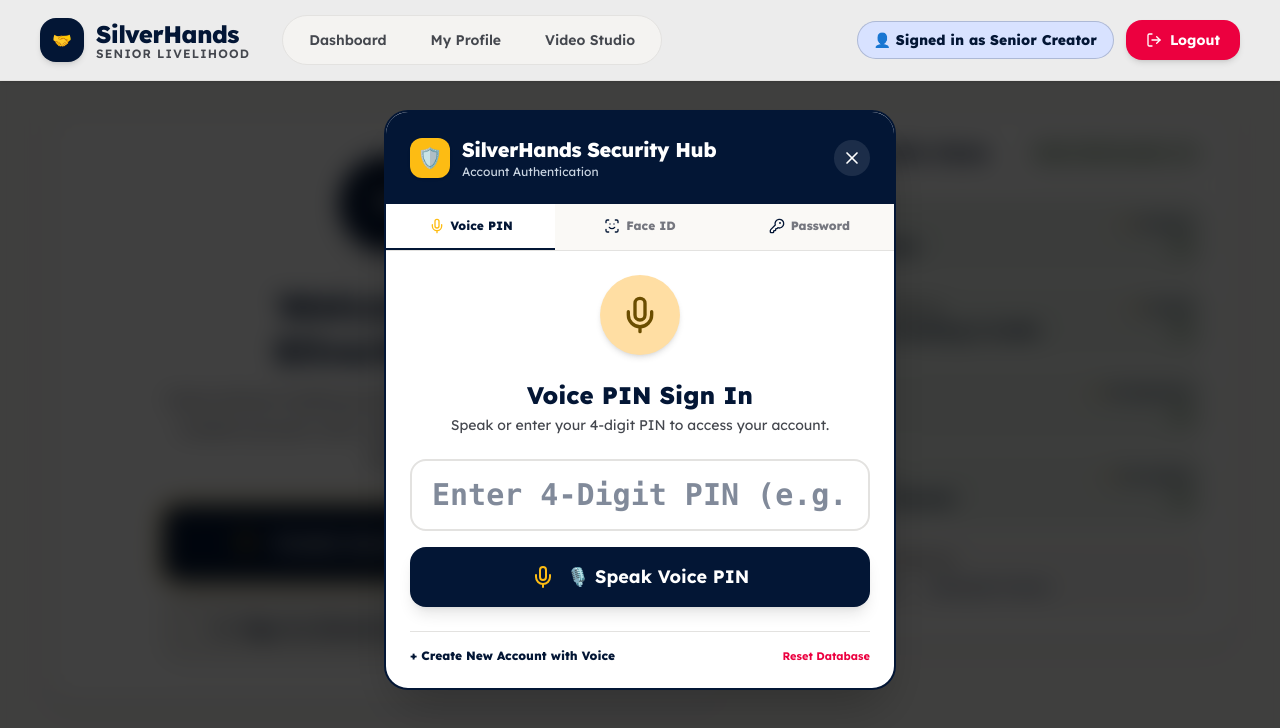
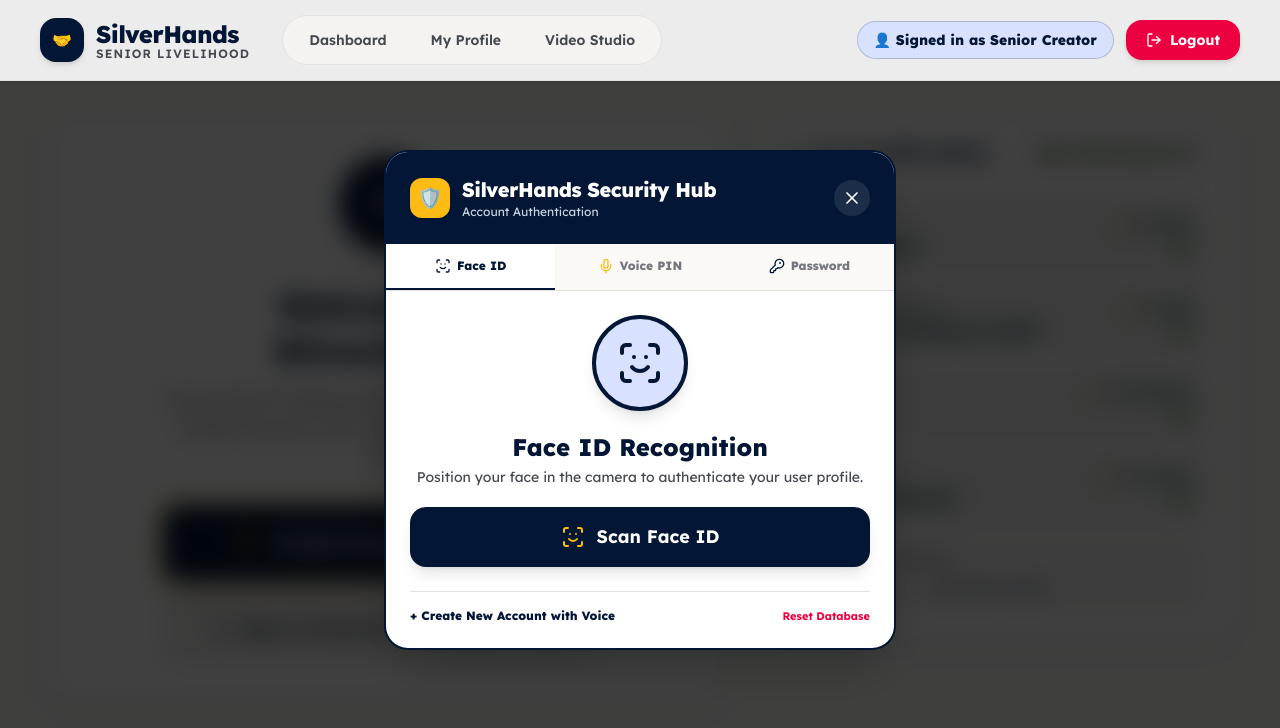
Before and after one commit to aravindsmailoff/silverhands, a Next.js app: page / in a window 1280 px wide. Both pictures are taken after a click on the button "Sign In (Facial Scan / Voice / PIN)". Shown: the top 728 px of the page. Built offline with nearby package versions, Linux system fonts and the light colour scheme.

Commit message:
Enforce strict zero-fallback Face ID authentication and remove account selector bar

```diff
--- a/components/SignInModal.tsx
+++ b/components/SignInModal.tsx
@@ -4,7 +4,7 @@ import React, { useState, useRef, useEffect } from 'react';
 import { useRouter } from 'next/navigation';
 import {
   Camera, KeyRound, Mic, ShieldCheck, CheckCircle2, X, Sparkles, RefreshCw,
-  Sun, Moon, Zap, UserCheck, PlusCircle, Lock, ScanFace, UserPlus, AlertCircle, Trash2, User
+  UserCheck, ScanFace, AlertCircle, Trash2, Lock
 } from 'lucide-react';
 import { voiceService } from '@/lib/voice';
 import {
@@ -27,7 +27,10 @@ async function compareFacePhotos(liveCanvas: HTMLCanvasElement, targetPhotoUrl:
   return new Promise((resolve) => {
     if (!targetPhotoUrl) { resolve(0); return; }
     const img = new Image();
-    img.crossOrigin = 'anonymous';
+    // Only set crossOrigin for external http URLs, not base64 data URLs
+    if (targetPhotoUrl.startsWith('http')) {
+      img.crossOrigin = 'anonymous';
+    }
     img.onload = () => {
       try {
         const size = 32;
@@ -74,7 +77,7 @@ async function compareFacePhotos(liveCanvas: HTMLCanvasElement, targetPhotoUrl:
 
 export default function SignInModal({ isOpen, onClose, onSuccess, onStartVoiceOnboarding }: SignInModalProps) {
   const router = useRouter();
-  const [activeTab, setActiveTab] = useState<'voice_pin' | 'face' | 'password'>('voice_pin');
+  const [activeTab, setActiveTab] = useState<'face' | 'voice_pin' | 'password'>('face');
 
   // Voice PIN state
   const [voicePinInput, setVoicePinInput] = useState('');
@@ -161,7 +164,7 @@ export default function SignInModal({ isOpen, onClose, onSuccess, onStartVoiceOn
     }
   };
 
-  // --- TAB 1: VOICE PIN MATCHING ---
+  // --- TAB 1: STRICT VOICE PIN MATCHING ---
   const processVoicePinSubmission = async (pin: string) => {
     setPinErrorMsg(null);
     if (!pin || pin.length < 4) {
@@ -192,8 +195,8 @@ export default function SignInModal({ isOpen, onClose, onSuccess, onStartVoiceOn
       voiceService.speak(`Voice PIN recognized! Welcome back, ${userName}!`, 'en-IN');
       setTimeout(() => completeSignIn(userName), 1200);
     } else {
-      setPinErrorMsg("Voice PIN not recognized. Please check your PIN or tap Create New Account.");
-      voiceService.speak("Voice PIN not recognized. Please try again or create a new account.", 'en-IN');
+      setPinErrorMsg("Access Denied: Voice PIN not recognized for any registered user.");
+      voiceService.speak("Access denied. Voice PIN not recognized.", 'en-IN');
     }
   };
 
@@ -216,7 +219,7 @@ export default function SignInModal({ isOpen, onClose, onSuccess, onStartVoiceOn
     });
   };
 
-  // --- TAB 2: ACCURATE FACE ID RECOGNITION WITH PERCEPTUAL IMAGE MATCHING ---
+  // --- TAB 2: STRICT FACE ID RECOGNITION (NO FALLBACKS) ---
   const startCameraScan = async () => {
     setIsScanningFace(true);
     setFaceVerified(false);
@@ -241,6 +244,7 @@ export default function SignInModal({ isOpen, onClose, onSuccess, onStartVoiceOn
         setTimeout(async () => {
           let bestMatchUser: string | null = null;
           let highestScore = 0;
+          const SIMILARITY_THRESHOLD = 50; // Required similarity score
 
           if (videoRef.current) {
             const video = videoRef.current;
@@ -255,7 +259,7 @@ export default function SignInModal({ isOpen, onClose, onSuccess, onStartVoiceOn
               for (const acc of registeredAccountsList) {
                 if (acc.photoUrl) {
                   const score = await compareFacePhotos(canvas, acc.photoUrl);
-                  if (score > highestScore) {
+                  if (score >= SIMILARITY_THRESHOLD && score > highestScore) {
                     highestScore = score;
                     bestMatchUser = acc.userName;
                   }
@@ -264,29 +268,17 @@ export default function SignInModal({ isOpen, onClose, onSuccess, onStartVoiceOn
             }
           }
 
-          // If no face photo matched or only 1 registered account exists, use closest user account
-          if (!bestMatchUser) {
-            if (registeredAccountsList.length === 1) {
-              bestMatchUser = registeredAccountsList[0].userName;
-            } else if (registeredAccountsList.length > 1) {
-              const active = getActiveUserAccount();
-              if (active && registeredAccountsList.some(a => a.userName.toLowerCase() === active.toLowerCase())) {
-                bestMatchUser = active;
-              } else {
-                bestMatchUser = registeredAccountsList[0].userName;
-              }
-            }
-          }
-
+          // Strict checking: ONLY log in if a valid face match was found
           if (bestMatchUser) {
             setDetectedAccountName(bestMatchUser);
             setFaceVerified(true);
             voiceService.speak(`Face Recognized! Welcome back, ${bestMatchUser}!`, 'en-IN');
             setTimeout(() => completeSignIn(bestMatchUser!), 1400);
           } else {
+            stopCamera();
             setIsScanningFace(false);
-            setFaceErrorMsg("No registered user account found with Face ID. Please create a new account.");
-            voiceService.speak("No registered face account found. Please create a new account.", 'en-IN');
+            setFaceErrorMsg("Face ID Not Recognized. Access Denied.");
+            voiceService.speak("Face ID not recognized. Access denied.", 'en-IN');
           }
         }, 2200);
 
@@ -301,7 +293,7 @@ export default function SignInModal({ isOpen, onClose, onSuccess, onStartVoiceOn
     }
   };
 
-  // --- TAB 3: PASSWORD MATCHING ---
+  // --- TAB 3: STRICT PASSWORD MATCHING ---
   const handlePasswordSubmit = async (e: React.FormEvent) => {
     e.preventDefault();
     setPasswordErrorMsg(null);
@@ -312,7 +304,7 @@ export default function SignInModal({ isOpen, onClose, onSuccess, onStartVoiceOn
       const cleanPass = passwordInput.trim().toLowerCase();
       const dbMatch = registeredAccountsList.find(acc => {
         const p = (acc.password || '').trim().toLowerCase();
-        return p && (p === cleanPass || p.includes(cleanPass) || cleanPass.includes(p));
+        return p && (p === cleanPass);
       });
       if (dbMatch) {
         matchedAccount = {
@@ -329,8 +321,8 @@ export default function SignInModal({ isOpen, onClose, onSuccess, onStartVoiceOn
       voiceService.speak(`Password Recognized! Welcome back, ${userName}!`, 'en-IN');
       completeSignIn(userName);
     } else {
-      setPasswordErrorMsg("Incorrect password for this account. Please try again.");
-      voiceService.speak("Incorrect password. Please try again.", 'en-IN');
+      setPasswordErrorMsg("Access Denied: Incorrect password. Please try again.");
+      voiceService.speak("Access denied. Incorrect password.", 'en-IN');
     }
   };
 
@@ -380,32 +372,19 @@ export default function SignInModal({ isOpen, onClose, onSuccess, onStartVoiceOn
           </button>
         </div>
 
-        {/* Registered Accounts Selector Bar (If multiple accounts exist) */}
-        {registeredAccountsList.length > 0 && (
-          <div className="px-6 py-3 bg-[#FAF9F6] border-b border-[#E3E2E0]">
-            <div className="text-[11px] font-extrabold text-[#44474E] uppercase tracking-wider mb-2">
-              Select Your Account:
-            </div>
-            <div className="flex flex-wrap gap-2">
-              {registeredAccountsList.map((acc, idx) => (
-                <button
-                  key={idx}
-                  onClick={() => {
-                    setDetectedAccountName(acc.userName);
-                    completeSignIn(acc.userName);
-                  }}
-                  className="inline-flex items-center gap-2 px-3 py-1.5 bg-white border-2 border-[#E3E2E0] hover:border-[#031635] rounded-full text-xs font-bold text-[#031635] shadow-sm transition active:scale-95"
-                >
-                  <User className="w-3.5 h-3.5 text-[#031635]" />
-                  {acc.userName}
-                </button>
-              ))}
-            </div>
-          </div>
-        )}
-
         {/* Auth Mode Tabs */}
         <div className="flex border-b border-[#E3E2E0] bg-[#FAF9F6]">
+          <button
+            onClick={() => { stopCamera(); setIsScanningFace(false); setActiveTab('face'); }}
+            className={`flex-1 py-3.5 px-3 text-xs font-extrabold flex items-center justify-center gap-1.5 border-b-2 transition ${
+              activeTab === 'face'
+                ? 'border-[#031635] text-[#031635] bg-white'
+                : 'border-transparent text-[#75777F] hover:text-[#031635]'
+            }`}
+          >
+            <ScanFace className="w-4 h-4 text-[#031635]" /> Face ID
+          </button>
+
           <button
             onClick={() => { stopCamera(); setActiveTab('voice_pin'); }}
             className={`flex-1 py-3.5 px-3 text-xs font-extrabold flex items-center justify-center gap-1.5 border-b-2 transition ${
@@ -415,17 +394,6 @@ export default function SignInModal({ isOpen, onClose, onSuccess, onStartVoiceOn
             }`}
           >
             <Mic className="w-4 h-4 text-[#FDBC13]" /> Voice PIN
-          </button>
-
-          <button
-            onClick={() => { stopCamera(); setIsScanningFace(false); setActiveTab('face'); }}
-            className={`flex-1 py-3.5 px-3 text-xs font-extrabold flex items-center justify-center gap-1.5 border-b-2 transition ${
-              activeTab === 'face'
-                ? 'border-[#031635] text-[#031635] bg-white'
-                : 'border-transparent text-[#75777F] hover:text-[#031635]'
-            }`}
-          >
-            <ScanFace className="w-4 h-4 text-[#031635]" /> Face ID
           </button>
 
           <button
@@ -443,7 +411,73 @@ export default function SignInModal({ isOpen, onClose, onSuccess, onStartVoiceOn
         {/* Modal Body Content */}
         <div className="p-6 space-y-6">
 
-          {/* ==================== TAB 1: VOICE PIN SIGN IN ==================== */}
+          {/* ==================== TAB 1: FACE ID SIGN IN (STRICT RECOGNITION) ==================== */}
+          {activeTab === 'face' && (
+            <div className="text-center space-y-5">
+              {!isScanningFace ? (
+                <div className="space-y-5">
+                  <div className="relative w-24 h-24 bg-[#D8E2FF] text-[#031635] rounded-full flex items-center justify-center mx-auto border-4 border-[#031635] shadow-lg">
+                    <ScanFace className="w-12 h-12 text-[#031635]" />
+                  </div>
+
+                  <div className="space-y-1">
+                    <h3 className="text-2xl font-black text-[#031635]">Face ID Recognition</h3>
+                    <p className="text-sm text-[#44474E]">
+                      Position your face in the camera to authenticate your user profile.
+                    </p>
+                  </div>
+
+                  {faceErrorMsg && (
+                    <div className="p-4 bg-rose-50 border-2 border-rose-300 rounded-2xl text-xs font-bold text-rose-800 text-left flex items-start gap-2 animate-pulse">
+                      <AlertCircle className="w-4 h-4 text-rose-600 shrink-0 mt-0.5" />
+                      <div>{faceErrorMsg}</div>
+                    </div>
+                  )}
+
+                  <button
+                    onClick={startCameraScan}
+                    className="w-full py-4 bg-[#031635] text-white text-lg font-bold rounded-2xl shadow-lg hover:bg-[#1a2b4b] flex items-center justify-center gap-3 transition active:scale-95"
+                  >
+                    <ScanFace className="w-6 h-6 text-[#FDBC13]" /> Scan Face ID
+                  </button>
+                </div>
+              ) : (
+                <div className="space-y-4 flex flex-col items-center relative">
+                  <div className="relative p-4 rounded-full bg-gradient-to-r from-amber-200 via-white to-amber-100 shadow-[0_0_80px_rgba(253,188,19,0.7)]">
+                    <div className="relative w-64 h-64 rounded-full overflow-hidden border-4 border-[#FDBC13] shadow-2xl bg-black flex items-center justify-center">
+                      <video
+                        ref={videoRef}
+                        autoPlay
+                        playsInline
+                        muted
+                        className="w-full h-full object-cover transform -scale-x-100"
+                        style={{ filter: 'brightness(1.35) contrast(1.25)' }}
+                      />
+
+                      <div className="absolute inset-0 border-4 border-dashed border-[#FDBC13] rounded-full animate-spin opacity-80" style={{ animationDuration: '6s' }} />
+
+                      {faceVerified && (
+                        <div className="absolute inset-0 bg-emerald-950/90 backdrop-blur-sm flex flex-col items-center justify-center text-white space-y-2">
+                          <CheckCircle2 className="w-16 h-16 text-emerald-400 animate-bounce" />
+                          <span className="text-xl font-extrabold text-center px-4">
+                            Welcome Back, {detectedAccountName}!
+                          </span>
+                        </div>
+                      )}
+                    </div>
+                  </div>
+
+                  {!faceVerified && (
+                    <div className="text-xs uppercase font-extrabold tracking-widest text-[#2D5A27] flex items-center justify-center gap-1.5">
+                      <RefreshCw className="w-4 h-4 animate-spin text-[#031635]" /> Authenticating Face Biometrics...
+                    </div>
+                  )}
+                </div>
+              )}
+            </div>
+          )}
+
+          {/* ==================== TAB 2: VOICE PIN SIGN IN ==================== */}
           {activeTab === 'voice_pin' && (
             <div className="text-center space-y-6">
               <div className="w-20 h-20 bg-[#FFDEA3] text-[#6B4D00] rounded-full flex items-center justify-center mx-auto shadow-md">
@@ -491,72 +525,6 @@ export default function SignInModal({ isOpen, onClose, onSuccess, onStartVoiceOn
                   {isListeningPin ? 'Listening for 4 digits...' : '🎙️ Speak Voice PIN'}
                 </button>
               </div>
-            </div>
-          )}
-
-          {/* ==================== TAB 2: FACE ID SIGN IN ==================== */}
-          {activeTab === 'face' && (
-            <div className="text-center space-y-5">
-              {!isScanningFace ? (
-                <div className="space-y-5">
-                  <div className="relative w-24 h-24 bg-[#D8E2FF] text-[#031635] rounded-full flex items-center justify-center mx-auto border-4 border-[#031635] shadow-lg">
-                    <ScanFace className="w-12 h-12 text-[#031635]" />
-                  </div>
-
-                  <div className="space-y-1">
-                    <h3 className="text-2xl font-black text-[#031635]">Face ID Recognition</h3>
-                    <p className="text-sm text-[#44474E]">
-                      Position your face in the camera to match your facial biometrics.
-                    </p>
-                  </div>
-
-                  {faceErrorMsg && (
-                    <div className="p-4 bg-amber-50 border-2 border-amber-300 rounded-2xl text-xs font-bold text-amber-800 text-left flex items-start gap-2">
-                      <AlertCircle className="w-4 h-4 text-amber-600 shrink-0 mt-0.5" />
-                      <div>{faceErrorMsg}</div>
-                    </div>
-                  )}
-
-                  <button
-                    onClick={startCameraScan}
-                    className="w-full py-4 bg-[#031635] text-white text-lg font-bold rounded-2xl shadow-lg hover:bg-[#1a2b4b] flex items-center justify-center gap-3 transition active:scale-95"
-                  >
-                    <ScanFace className="w-6 h-6 text-[#FDBC13]" /> Scan Face ID
-                  </button>
-                </div>
-              ) : (
-                <div className="space-y-4 flex flex-col items-center relative">
-                  <div className="relative p-4 rounded-full bg-gradient-to-r from-amber-200 via-white to-amber-100 shadow-[0_0_80px_rgba(253,188,19,0.7)]">
-                    <div className="relative w-64 h-64 rounded-full overflow-hidden border-4 border-[#FDBC13] shadow-2xl bg-black flex items-center justify-center">
-                      <video
-                        ref={videoRef}
-                        autoPlay
-                        playsInline
-                        muted
-                        className="w-full h-full object-cover transform -scale-x-100"
-                        style={{ filter: 'brightness(1.35) contrast(1.25)' }}
-                      />
-
-                      <div className="absolute inset-0 border-4 border-dashed border-[#FDBC13] rounded-full animate-spin opacity-80" style={{ animationDuration: '6s' }} />
-
-                      {faceVerified && (
-                        <div className="absolute inset-0 bg-emerald-950/90 backdrop-blur-sm flex flex-col items-center justify-center text-white space-y-2">
-                          <CheckCircle2 className="w-16 h-16 text-emerald-400 animate-bounce" />
-                          <span className="text-xl font-extrabold text-center px-4">
-                            Welcome Back, {detectedAccountName}!
-                          </span>
-                        </div>
-                      )}
-                    </div>
-                  </div>
-
-                  {!faceVerified && (
-                    <div className="text-xs uppercase font-extrabold tracking-widest text-[#2D5A27] flex items-center justify-center gap-1.5">
-                      <RefreshCw className="w-4 h-4 animate-spin text-[#031635]" /> Matching Facial Biometrics...
-                    </div>
-                  )}
-                </div>
-              )}
             </div>
           )}
 
@@ -610,7 +578,7 @@ export default function SignInModal({ isOpen, onClose, onSuccess, onStartVoiceOn
 
             <button
               onClick={() => {
-                if (confirm("Reset all accounts?")) {
+                if (confirm("Reset database and all saved accounts?")) {
                   resetAllAccountsToBlank();
                   stopCamera();
                   onClose();
--- a/lib/voice-agent.ts
+++ b/lib/voice-agent.ts
@@ -157,19 +157,9 @@ export function findAccountByPassword(passwordInput: string): UserAccountEntry |
     const account = registry[key];
     if (account && account.security && account.security.password) {
       const pass = account.security.password.trim().toLowerCase();
-      if (pass === cleanInput || pass.includes(cleanInput) || cleanInput.includes(pass)) {
+      if (pass === cleanInput || pass === cleanInput) {
         return account;
       }
-    }
-  }
-
-  // Fallback: If 1 account exists, auto-link password
-  if (keys.length === 1) {
-    const singleAccount = registry[keys[0]];
-    if (singleAccount) {
-      singleAccount.security.password = passwordInput;
-      saveAccountsRegistry(registry);
-      return singleAccount;
     }
   }
 
@@ -188,7 +178,6 @@ export function findAccountByVoicePin(pinInput: string): UserAccountEntry | null
 
   if (keys.length === 0) return null;
 
-  // 1. Match against registered accounts
   for (const key of keys) {
     const account = registry[key];
     if (account && account.security && account.security.voicePin) {
@@ -197,33 +186,11 @@ export function findAccountByVoicePin(pinInput: string): UserAccountEntry | null
 
       if (
         (cleanInput && pinDigits === cleanInput) ||
-        (cleanInput && cleanInput.length >= 2 && (pinDigits.includes(cleanInput) || cleanInput.includes(pinDigits))) ||
+        (cleanInput && cleanInput.length >= 4 && pinDigits === cleanInput) ||
         pinRaw === rawInput
       ) {
         return account;
       }
-    }
-  }
-
-  // 2. Fallback: If 1 account exists in registry, auto-link spoken PIN to that user
-  if (keys.length === 1) {
-    const singleAccount = registry[keys[0]];
-    if (singleAccount && singleAccount.userName) {
-      singleAccount.security.voicePin = pinInput;
-      saveAccountsRegistry(registry);
-      return singleAccount;
-    }
-  }
-
-  // 3. Check active user account
-  const activeUser = getActiveUserAccount();
-  if (activeUser) {
-    const activeKey = normalizeUserName(activeUser);
-    if (registry[activeKey]) {
-      const activeAccount = registry[activeKey];
-      activeAccount.security.voicePin = pinInput;
-      saveAccountsRegistry(registry);
-      return activeAccount;
     }
   }
 
```
